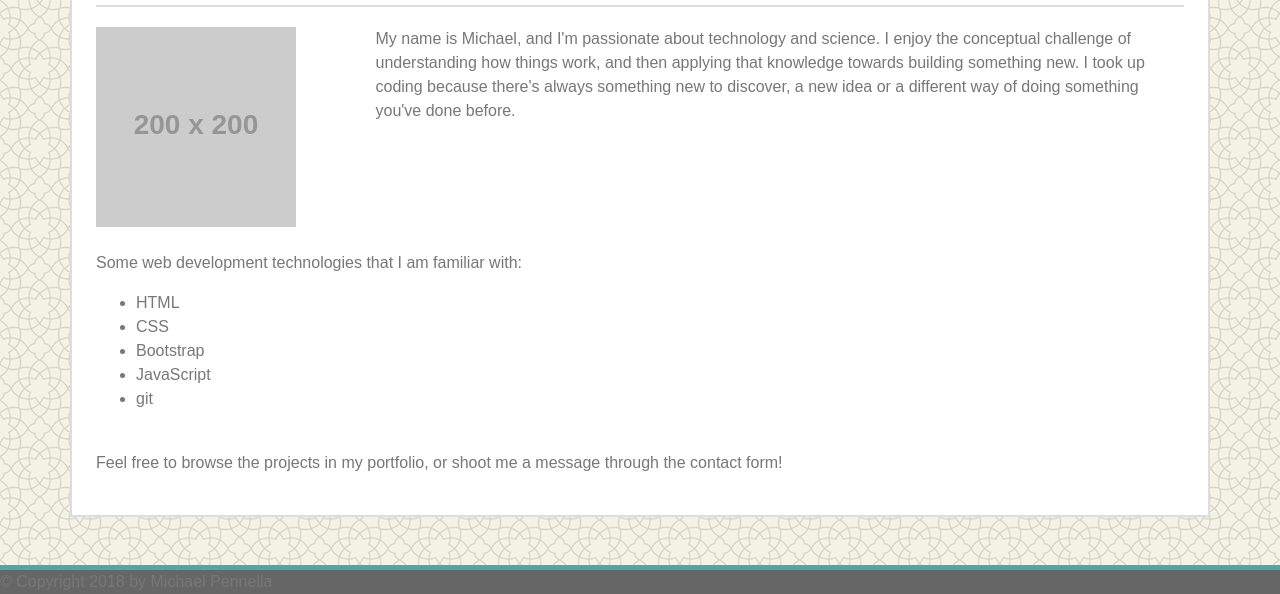
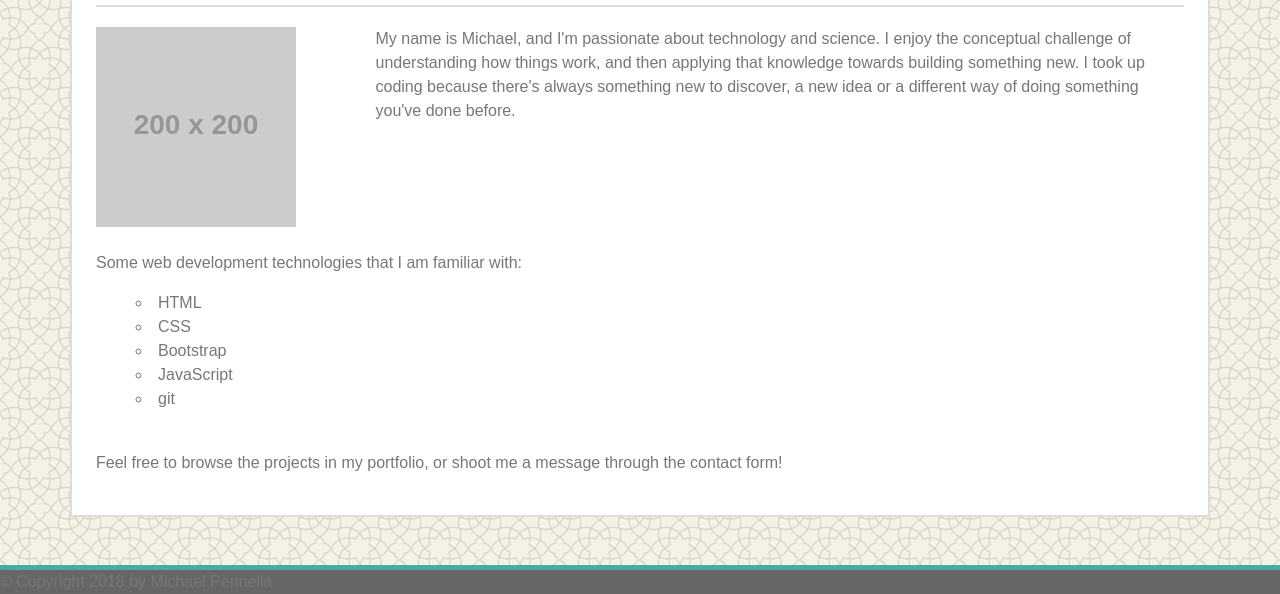
Before and after one commit to MPPennella/Bootstrap-Portfolio, a plain HTML site: page index.html in a window 1280 px wide. Shown: the part 212-806 px from the top of the page. Drawn offline with nearby package versions, Linux system fonts and the light colour scheme; placeholder pictures from the web are drawn by us.

Commit message:
Added specific ul styling

```diff
--- a/assets/css/style.css
+++ b/assets/css/style.css
@@ -49,6 +49,11 @@ h1, h2 {
     color: #dddddd;
 }
 
+.techList {
+    list-style-type: circle;
+    list-style-position: inside;
+}
+
 
 /************************************
  * Classes used in copyright footer *
--- a/index.html
+++ b/index.html
@@ -58,7 +58,7 @@
       <div class="row">
         <div class="col-md-12">
           <p>Some web development technologies that I am familiar with:</p>
-          <ul>
+          <ul class="techList">
               <li>HTML</li>
               <li>CSS</li>
               <li>Bootstrap</li>
```
